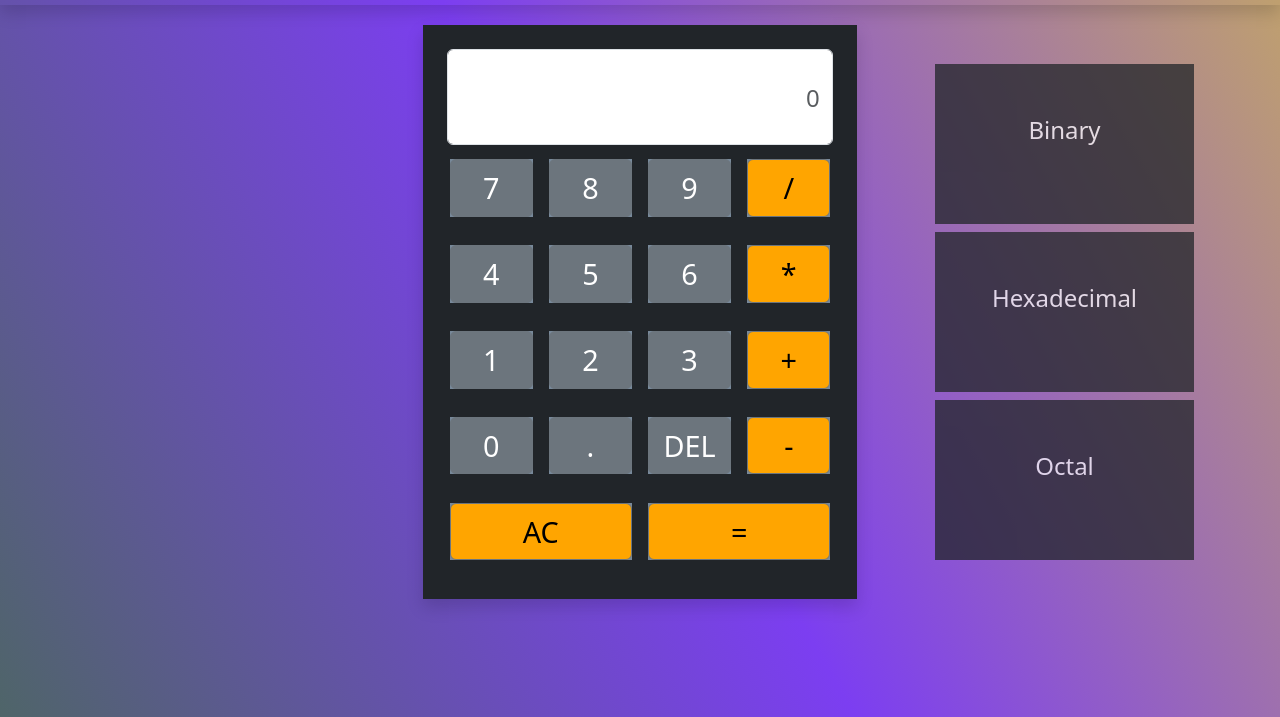
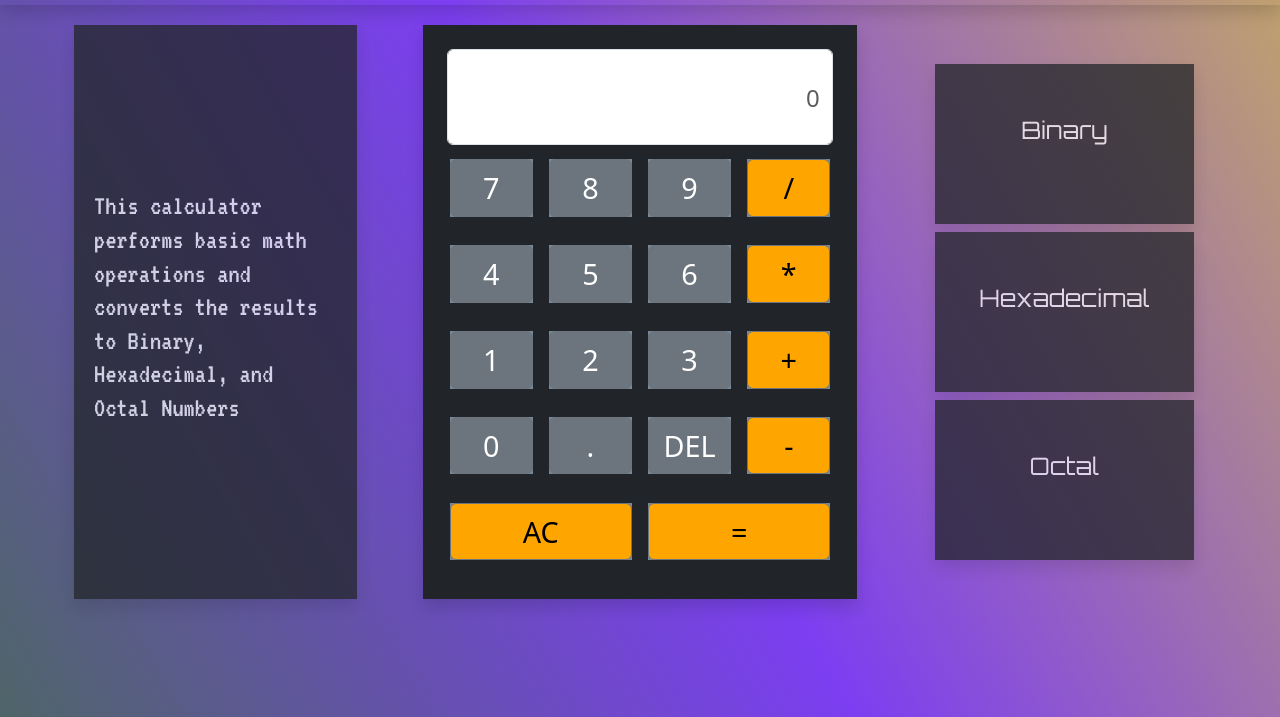
Before and after one commit to nirajan128/Calculator, a website: page index.html in a window 1280 px wide. Shown: the part 83-800 px from the top of the page. Drawn offline with nearby package versions, Linux system fonts and the light colour scheme.

Commit message:
added extra styles

```diff
--- a/index.html
+++ b/index.html
@@ -10,7 +10,7 @@
 <body class="gradient-background">
     <nav class="navbar shadow">
         <div class="container-fluid p-2 d-flex flex-row justify-content evenly">
-            <div class="logo"><h1>Calculator</h1></div>
+            <div class="logo"><h1 class="orbitron text-light">CALCULATOR</h1></div>
             <div class="mode"><h1>mode</h1></div>
         </div>
     </nav>
@@ -18,9 +18,11 @@
 
        <div class="container d-grid mt-3">
         <div class="row p-1">
-            <div class="col-lg-3 col-md-2 col-sm-1  box mr-1"></div>
+            <div class="col-lg-3 col-md-2 col-sm-1 d-flex align-items-center bg-dark shadow opacity-75 text-light box mr-1">
+                <h3 class="vt323-regular p-2">This calculator performs basic math operations and converts the results to Binary, Hexadecimal, and Octal Numbers</h3>
+            </div>
             <div class="col-lg-6 col-md-8 col-sm-7 ">
-                <div class="container d-grid  column-gap-1 bg-dark shadow p-4 custom-container" >
+                <div class="container d-grid  column-gap-1 bg-dark shadow p-4 custom-container" \>
                     <input type="text" class="form-control custom-input" id="Results" placeholder="0">
                     <div class="row text-light column-gap-3 rows">
                         <div class="col column"><button type="button" id="c_btn" class="btn btn-secondary calcBtn">7</button></div>
@@ -59,17 +61,17 @@
                 </div>
             </div>
             <div class="col-lg-3 col-md-2 col-sm-4 box opacity-75 d-flex flex-column justify-content-center align-content-center text-align-center text-light">
-                <div class="results  bg-dark d-flex justify-content-center flex-column">
-                    <h4 class="p-1">Binary</h4>
-                    <h4 class="p-1 mt-1" id="binary"></h4>
+                <div class="results  bg-dark d-flex justify-content-center flex-column shadow">
+                    <h4 class="p-1 orbitron">Binary</h4>
+                    <h4 class="p-1 mt-1 orbitron" id="binary"></h4>
                 </div>
-                <div class="results  bg-dark mt-2  d-flex justify-content-center flex-column">
-                    <h4 class="p-1">Hexadecimal </h4>
-                    <h4 class="p-1 mt-1" id="hex"></h4>
+                <div class="results  bg-dark mt-2  d-flex justify-content-center flex-column shadow">
+                    <h4 class="p-1 orbitron">Hexadecimal </h4>
+                    <h4 class="p-1 mt-1 orbitron" id="hex"></h4>
                 </div>
-                <div class="results  bg-dark mt-2  d-flex justify-content-center flex-column">
-                    <h4 class="p-1">Octal</h4>
-                    <h4 class="p-1 mt-1" id="oct"></h4>
+                <div class="results  bg-dark mt-2  d-flex justify-content-center flex-column shadow">
+                    <h4 class="p-1 orbitron">Octal</h4>
+                    <h4 class="p-1 mt-1 orbitron" id="oct"></h4>
                 </div>
             </div>
         </div>
--- a/styles/style.css
+++ b/styles/style.css
@@ -1,3 +1,20 @@
+
+@import url('https://fonts.googleapis.com/css2?family=VT323&display=swap');
+@import url('https://fonts.googleapis.com/css2?family=Orbitron:wght@400..900&family=VT323&display=swap');
+
+/* fonts */
+.vt323-regular {
+    font-family: "VT323", monospace;
+    font-weight: 400;
+    font-style: normal;
+  }
+
+.orbitron{
+  font-family: "Orbitron", sans-serif;
+  font-optical-sizing: auto;
+  font-weight: 400;
+  font-style: normal;
+}
 
 /* For large screen */
 @media screen and (min-width: 1024px){
```
